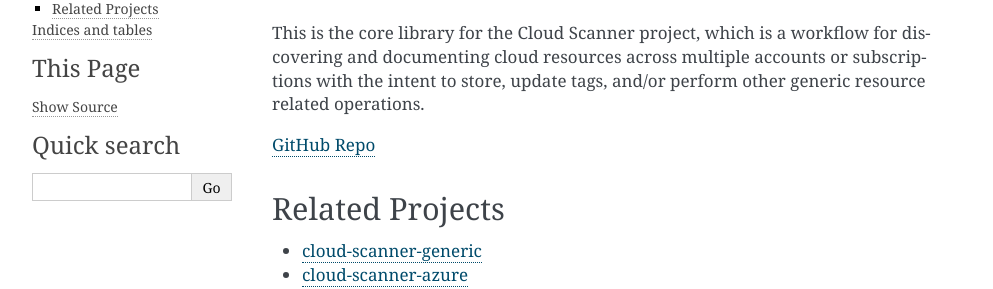
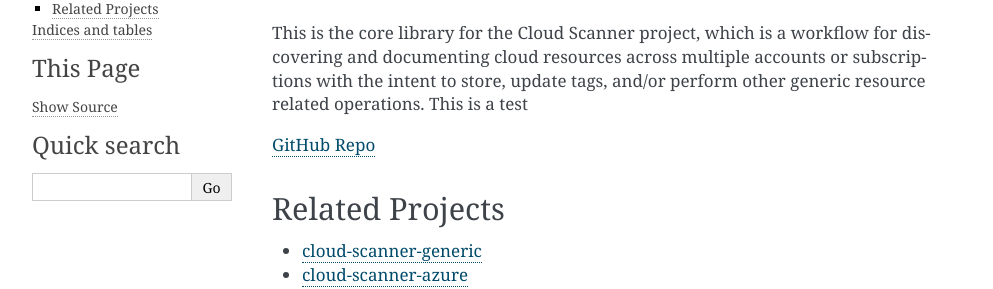
Before and after one commit to microsoft/cloud-scanner, a Sphinx documentation site: the page built from docs/source/index.rst, in a window 1280 px wide. Shown: the part 138-427 px from the top of the page, without its empty margins (148-1141 px from the left). Built offline with Sphinx 7.4.7, drawn with Linux system fonts in a browser that asks for light colours; pages that are not in the unit, such as notebooks, are missing from menus.

Commit message:
add test comment

```diff
--- a/docs/source/index.rst
+++ b/docs/source/index.rst
@@ -9,7 +9,7 @@
 This is the core library for the Cloud Scanner project, which is a workflow
 for discovering and documenting cloud resources across multiple accounts or
 subscriptions with the intent to store, update tags, and/or perform other
-generic resource related operations.
+generic resource related operations. This is a test
 
 `GitHub Repo <https://github.com/Microsoft/cloud-scanner>`_
 
```
